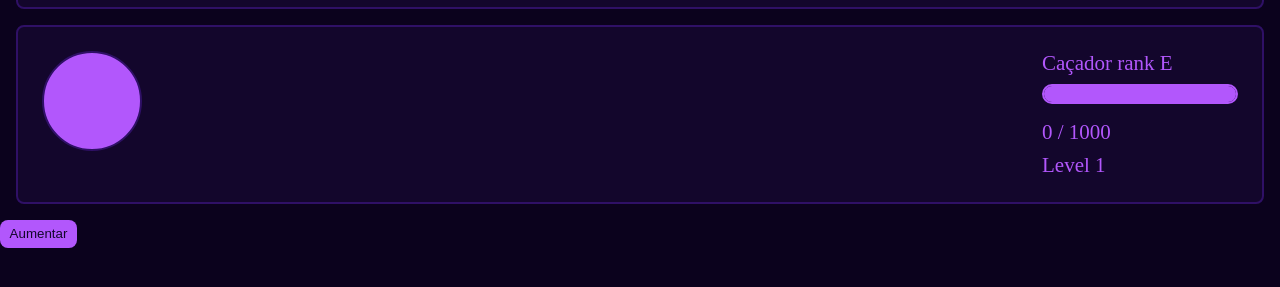
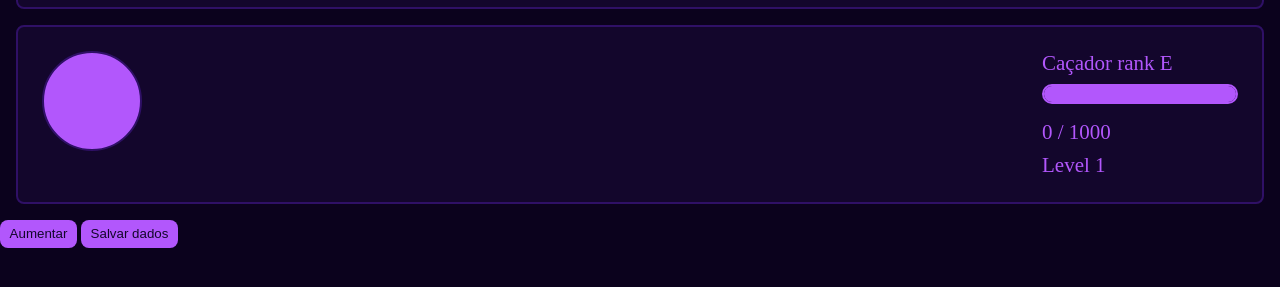
Before and after one commit to ZefyroDev/My-sistem, a plain HTML site: page index.html in a window 1280 px wide. Shown: the part 97-384 px from the top of the page. Drawn offline with Linux system fonts and the light colour scheme.

Commit message:
Adicionado o botão save

```diff
--- a/index.html
+++ b/index.html
@@ -33,6 +33,7 @@
                 </article>
             </section>
             <button id="medir-xp" class="button-menu">Aumentar</button>
+            <button class="button-menu" id="salvar-md">Salvar dados</button>
         </main>
     </body>
 </html>
```
